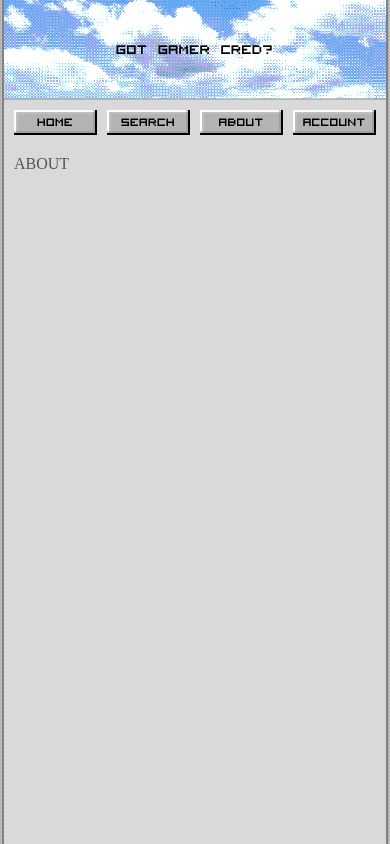
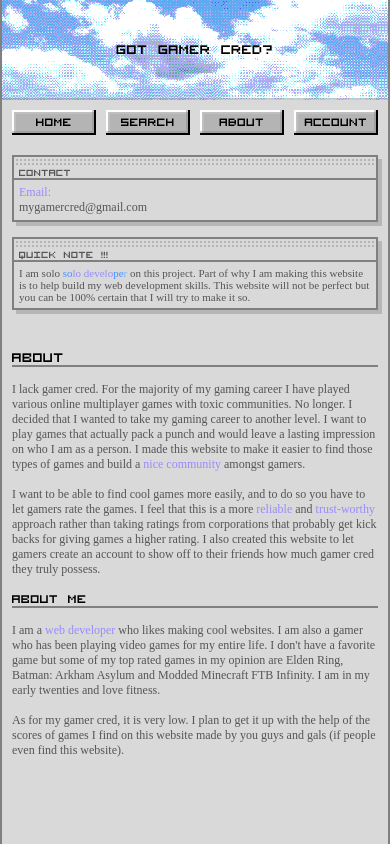
Before and after one commit to josedrios/my-gamer-cred, a React (Vite) app in the folder frontend/: page /about in a window 390 px wide. Built offline with nearby package versions, Linux system fonts and the light colour scheme; a web font is replaced by a local one.

Commit message:
Fixed phone scrolling stuck issue (put all contents in #root into a container), added content to about page, removed scrollbars as well

```diff
--- a/frontend/src/App.jsx
+++ b/frontend/src/App.jsx
@@ -10,6 +10,7 @@ import Design from './pages/Design';
 
 function App() {
   return (
+    <div id='website-container'>
       <Router>
         <header>
           <h1 id="banner-title">GOT GAMER CRED?</h1>
@@ -25,6 +26,7 @@ function App() {
           </Routes>
         </main>
       </Router>
+    </div>
   );
 }
 
--- a/frontend/src/pages/About.jsx
+++ b/frontend/src/pages/About.jsx
@@ -1,3 +1,90 @@
+import InfoBox from '../components/UI/InfoBox';
+import WaveText from '../components/UI/WaveText';
+
 export default function About() {
-  return <div>ABOUT</div>;
+  return (
+    <>
+      <div className="content about-content">
+        <AboutWebsite />
+        <AboutMyself />
+      </div>
+      <aside>
+        <Contact />
+        <OneManTeam />
+      </aside>
+    </>
+  );
 }
+
+function AboutWebsite() {
+  return (
+    <>
+      <h1 className="page-header">About</h1>
+      <p>
+        I lack gamer cred. For the majority of my gaming career I have played
+        various online multiplayer games with toxic communities. No longer. I
+        decided that I wanted to take my gaming career to another level. I want
+        to play games that actually pack a punch and would leave a lasting
+        impression on who I am as a person. I made this website to make it
+        easier to find those types of games and build a{' '}
+        <span className="purple">nice community</span> amongst gamers.
+      </p>
+      <p>
+        I want to be able to find cool games more easily, and to do so you have
+        to let gamers rate the games. I feel that this is a more{' '}
+        <span className="purple">reliable</span> and{' '}
+        <span className="purple">trust-worthy</span> approach rather than taking
+        ratings from corporations that probably get kick backs for giving games
+        a higher rating. I also created this website to let gamers create an
+        account to show off to their friends how much gamer cred they truly
+        possess.
+      </p>
+    </>
+  );
+}
+
+function AboutMyself() {
+  return (
+    <>
+      <h2 className="page-subheader">About Me</h2>
+      <p>
+        I am a <span className="purple">web developer</span> who likes making
+        cool websites. I am also a gamer who has been playing video games for my
+        entire life. I don't have a favorite game but some of my top rated games
+        in my opinion are Elden Ring, Batman: Arkham Asylum and Modded Minecraft
+        FTB Infinity. I am in my early twenties and love fitness.
+      </p>
+      <p>
+        As for my gamer cred, it is very low. I plan to get it up with the help
+        of the scores of games I find on this website made by you guys and gals
+        (if people even find this website).
+      </p>
+    </>
+  );
+}
+
+function Contact() {
+  return (
+    <InfoBox header="Contact">
+      <p className="purple">Email:</p>
+      <p>
+        mygamercred
+        <wbr />
+        @gmail.com
+      </p>
+    </InfoBox>
+  );
+}
+
+function OneManTeam() {
+  return (
+    <InfoBox header="QUICK NOTE !!!">
+      <p className="sm">
+        I am solo <WaveText text={'solo developer'} /> on this project. Part of why I am
+        making this website is to help build my web development skills. This
+        website will not be perfect but you can be 100% certain that I will try
+        to make it so.
+      </p>
+    </InfoBox>
+  );
+}
--- a/frontend/src/styles/base/_reset.scss
+++ b/frontend/src/styles/base/_reset.scss
@@ -4,12 +4,43 @@
   box-sizing: border-box;
 }
 
-html, body {
+html,
+body {
   margin: 0;
   padding: 0;
-  width: 100vw;
-  height: 100vh;
-    -webkit-overflow-scrolling: touch;
+  width: 100%;
+  height: 100%;
+}
+
+body {
+  -webkit-font-smoothing: antialiased;
+  -moz-osx-font-smoothing: grayscale;
+}
+
+div {
+    overflow: scroll;
+    scrollbar-width: none;
+    -ms-overflow-style: none;
+}
+
+div::-webkit-scrollbar {
+    display: none;
+}
+
+img,
+picture,
+video,
+canvas,
+svg {
+  display: block;
+  max-width: 100%;
+}
+
+input,
+button,
+textarea,
+select {
+  font: inherit;
 }
 
 p {
--- a/frontend/src/styles/layout/_app.scss
+++ b/frontend/src/styles/layout/_app.scss
@@ -5,15 +5,12 @@ body {
   display: flex;
   justify-content: center;
   overflow: auto;
-  min-height: 100vh;
-  height: 100%;
 }
 
 #root {
-  width: calc(100% - 4px);
+  width: calc(100%);
   min-width: 0px;
   max-width: 750px;
-  height: 100%;
   overflow: auto;
   border: 2px solid $primary-color;
   border-top: none;
@@ -26,7 +23,6 @@ main {
   padding: $spacing-sm;
   display: flex;
   gap: $spacing-lg;
-  overflow: auto;
 
   aside {
     order: 1;
--- a/frontend/src/styles/main.scss
+++ b/frontend/src/styles/main.scss
@@ -11,6 +11,7 @@
 
 // PAGES
 @import './pages/_home';
+@import './pages/_about';
 @import './pages/_design';
 
 // COMPONENTS SASS FILES
--- /dev/null
+++ b/frontend/src/styles/pages/_about.scss
@@ -0,0 +1,9 @@
+.left-align {
+  text-align: center;
+}
+
+@media (max-width: #{$breakpoint-xs}) {
+  .about-content {
+    order: 2 !important;
+  }
+}
```
Lines whose indentation alone changed are shown as unchanged.
